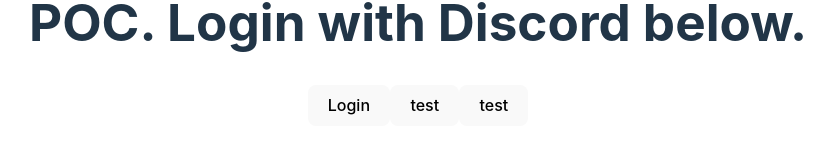
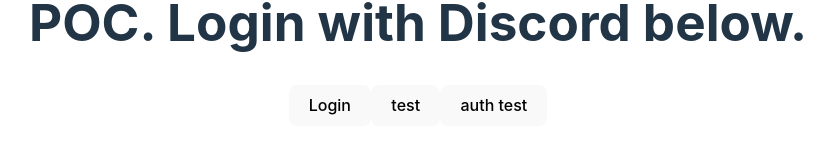
Before and after one commit to Zadag/slippi-leaderboard-website, a React (Vite) app in the folder client/: page / in a window 1280 px wide. Shown: the part 357-510 px from the top of the page, without its empty margins (222-1056 px from the left). Built offline with nearby package versions, Linux system fonts and the light colour scheme.

Commit message:
cookie domain test

```diff
--- a/client/src/components/Login.tsx
+++ b/client/src/components/Login.tsx
@@ -46,7 +46,7 @@
         <h1>POC. Login with Discord below.</h1>
         <button onClick={handleClick}>Login</button>
         <button onClick={handleNavigate}>test</button>
-        <button onClick={testPost}>test</button>
+        <button onClick={testPost}>auth test</button>
       </>
     )) || (
       <>
```
Also changed, not shown: 1 other file (tests, documents, lock files or other folders).
